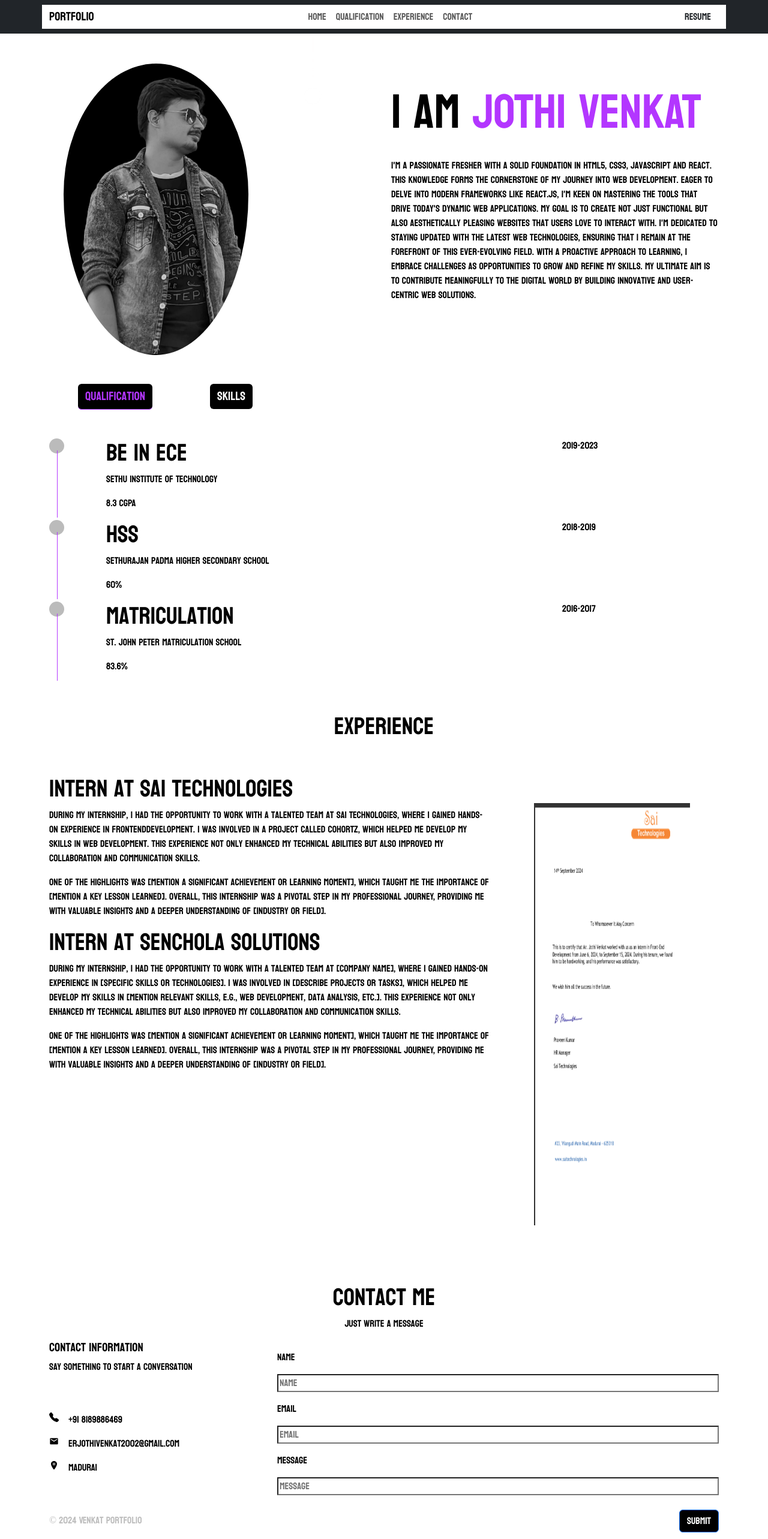
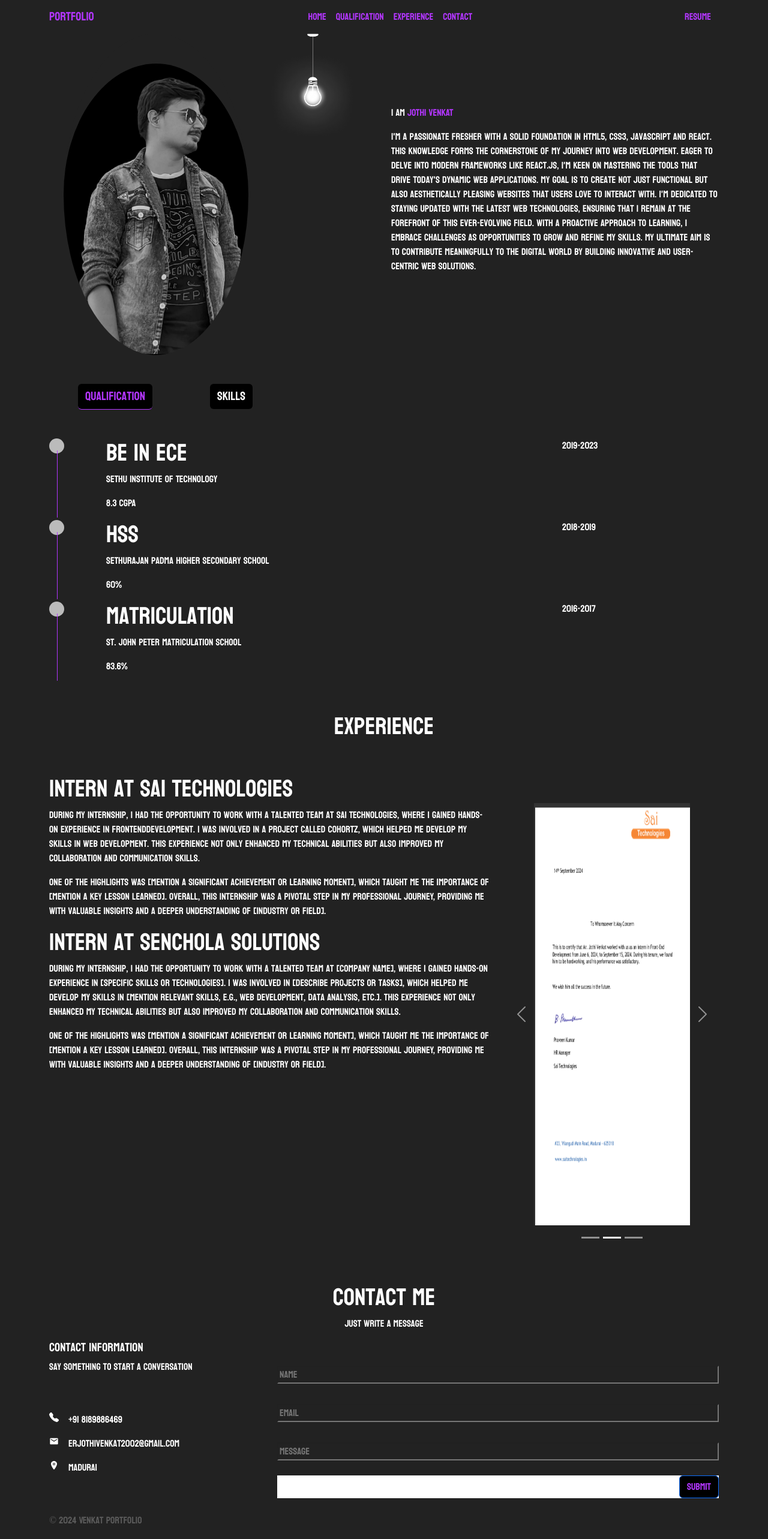
Before and after one commit to venkatProfessional/portfolio_venkat, a React (Vite) app: page / in a window 1280 px wide. Shown: the top 2566 px of the page at 60% size. Built offline with nearby package versions, Linux system fonts and the light colour scheme.

Commit message:
updated color

```diff
--- a/src/App.css
+++ b/src/App.css
@@ -9,6 +9,13 @@ html {
 }
 
 :root {
+
+  --primary-color: #1E90FF;     /* Dodger Blue — bright and energetic */
+  --secondary-color: #0077B6;   /* Rich mid-blue for structure and content */
+  --accent-color: #00BFFF;      /* Deep Sky Blue / Capri — striking CTA pop */
+  --light-bg: #90E0EF;          /* Soft light-blue background for contrast */
+  --text-default: #00415A;
+
   /* colors */
   --color-white: #fff;
   --bg-black: #000;
@@ -21,6 +28,16 @@ html {
 
   /* font-size */
   --pf-fs-100: 80px
+
+  /* Primary palette: pick 2–3 strong colors */
+  --primary-color: #005f73;       /* e.g. deep teal */
+  --secondary-color: #ee9b00;     /* e.g. warm amber */
+  --accent-color: #9b2226;        /* e.g. bold ruby red */
+
+  /* Neutrals for text or subtle backgrounds */
+  --light-bg: #f9f9f9;
+  --text-default: #222222;
+
 
 }
 
@@ -36,8 +53,8 @@ html {
   }
 }
 * {
-  background-color: var(--color-white);
-  color: var(--bg-black);
+  background-color: var(--text-default);
+  color: var(--color-white);
   font-family:  var(--font-bayon);
 
 }
@@ -113,3 +130,36 @@ html {
   color: black;
   border: 1px solid black;
 }
+
+.navbar-brand {
+    padding-top: var(--bs-navbar-brand-padding-y);
+    padding-bottom: var(--bs-navbar-brand-padding-y);
+    margin-right: var(--bs-navbar-brand-margin-end);
+    font-size: var(--bs-navbar-brand-font-size);
+    color: var(--color-violet) !important;
+    text-decoration: none;
+    white-space: nowrap;
+}
+
+
+.nav-link {
+    display: block;
+    padding: var(--bs-nav-link-padding-y) var(--bs-nav-link-padding-x);
+    font-size: var(--bs-nav-link-font-size);
+    font-weight: var(--bs-nav-link-font-weight);
+    color: var(--color-violet) !important;
+    text-decoration: none;
+    background: 0 0;
+    border: 0;
+    transition: color .15s ease-in-out, background-color .15s ease-in-out, border-color .15s ease-in-out;
+}
+
+
+button.btn {
+    color: var(--color-violet);
+}
+
+bg-white {
+    --bs-bg-opacity: 1;
+    background-color: none !important;
+}
--- a/src/components/Contactme.jsx
+++ b/src/components/Contactme.jsx
@@ -25,7 +25,7 @@ const Contactme = () => {
 
             <div className=" d-flex gap-3">
               <MdEmail />
-              <p>erjothivenkat2002@gmail.com</p>
+            <p style={{textTransform:"none"}}>erjothivenkat2002@gmail.com</p>
             </div>
             <div className=" d-flex gap-3">
               <IoLocation />
@@ -38,12 +38,12 @@ const Contactme = () => {
             </div>
           </Col>
 
-          <Col lg={8} className=" bg-white mb-4 pb-4">
-          <label htmlFor="name" className=" bg-white text-black mt-3">Name</label>
+          <Col lg={8} className="  mb-4 pb-4 mt-2 d-flex flex-column  justify-content-evenly">
+          <label htmlFor="name" className=" bg-white text-black mt-3"></label>
              <input type="text" name="name" placeholder="name" className=" w-100 mt-3" />
-          <label htmlFor="email" className=" bg-white text-black mt-3">Email</label>
+          <label htmlFor="email" className=" bg-white text-black mt-3"></label>
              <input type="text" name="name" placeholder="Email" className=" w-100 mt-3" />
-          <label htmlFor="message" className=" bg-white text-black mt-3">Message</label>
+          <label htmlFor="message" className=" bg-white text-black mt-3"></label>
              <input type="text" name="message" placeholder="message" className=" w-100 mt-3" />
              <div className=" d-flex justify-content-end bg-white mt-4 contact-btn">
              <Button type="submit">Submit</Button>
--- a/src/components/Nav.jsx
+++ b/src/components/Nav.jsx
@@ -3,7 +3,7 @@ import { Navbar, Nav, Container, Button } from 'react-bootstrap';
 
 const Navs = () => {
   return (
-    <Navbar expand="lg" bg="dark" variant="white" className="shadow-none ">
+    <Navbar expand="lg"  variant="white" className="shadow-none text-white ">
       <Container>
         <Navbar.Brand href="#">Portfolio</Navbar.Brand>
         <Navbar.Toggle aria-controls="basic-navbar-nav" />
```
